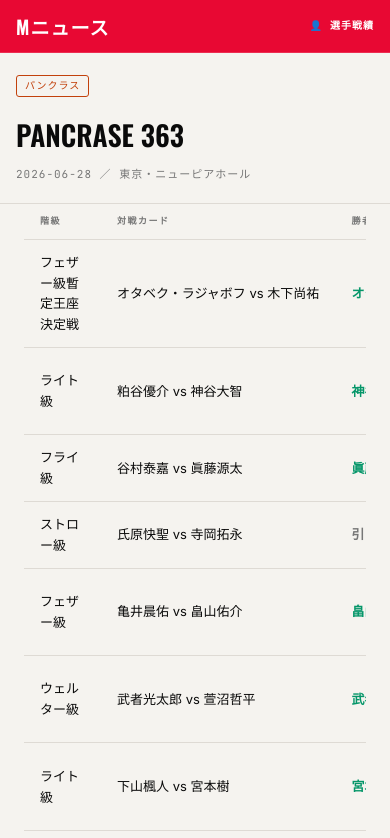
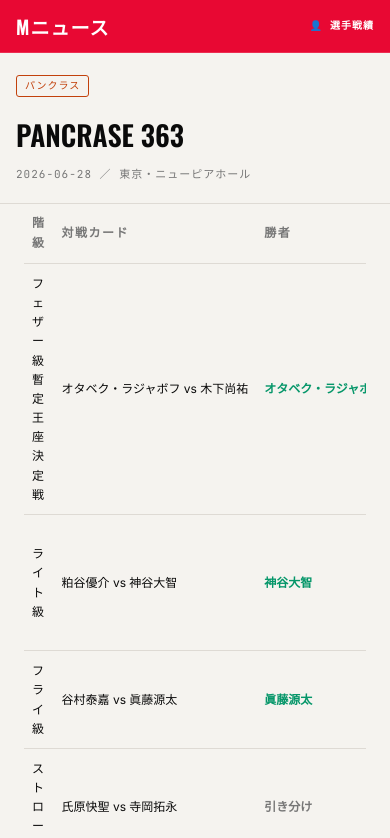
Before and after one commit to mnews-mma/mnews, a Next.js app: page /results/pancrase-363 in a window 390 px wide. Shown: the top 838 px of the page. Built offline with nearby package versions, Linux system fonts and the light colour scheme; no server answers.

Commit message:
Hide event/round columns on mobile fighter history table
- Add col-mobile-hide class to 大会名 and ラウンド columns
- Remove min-width: 640px on mobile so table fits in viewport
- Reduce cell padding and col-wrap max-width on mobile

Co-Authored-By: Claude Sonnet 4.6 <noreply@anthropic.com>

```diff
--- a/src/app/globals.css
+++ b/src/app/globals.css
@@ -942,7 +942,20 @@ footer {
     padding: 20px 16px;
   }
   .history-table {
-    min-width: 640px;
+    min-width: unset;
+    width: 100%;
+  }
+  .col-mobile-hide {
+    display: none;
+  }
+  .history-table th,
+  .history-table td {
+    padding: 10px 8px;
+    font-size: 12px;
+  }
+  .history-table th.col-wrap,
+  .history-table td.col-wrap {
+    max-width: 140px;
   }
   footer {
     padding: 32px 16px 20px;
```
Also changed, not shown: src/app/fighters/[slug]/page.tsx (+4 -4 lines).
